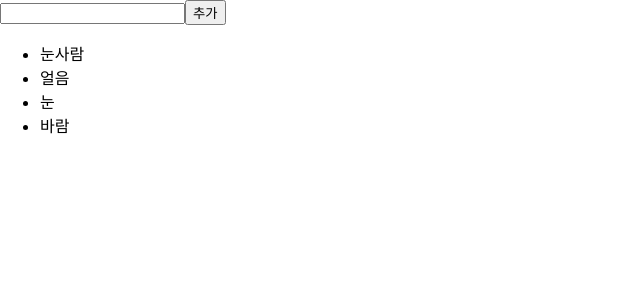
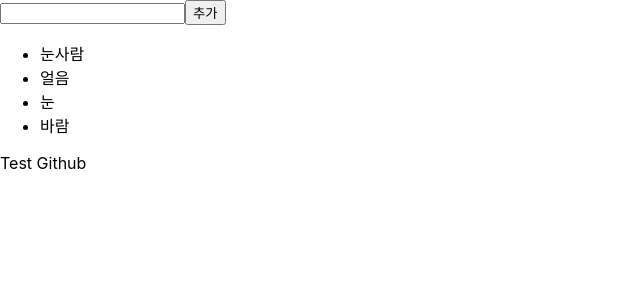
Before and after one commit to cptkuk91/How-To-React, a React (Create React App) app: page / in a window 1280 px wide. Shown: the top 300 px of the page, without its empty margins (0-640 px from the left). Built offline with nearby package versions, Linux system fonts and the light colour scheme.

Commit message:
Fix Github SSH Problem

```diff
--- a/src/IterationSample.js
+++ b/src/IterationSample.js
@@ -33,6 +33,7 @@ const IterationSample = () => {
       <input value={inputText} onChange={onChange} />
       <button onClick={onClick}>추가</button>
       <ul>{nameList}</ul>
+      <span>Test Github</span>
     </>
   );
 };
```
